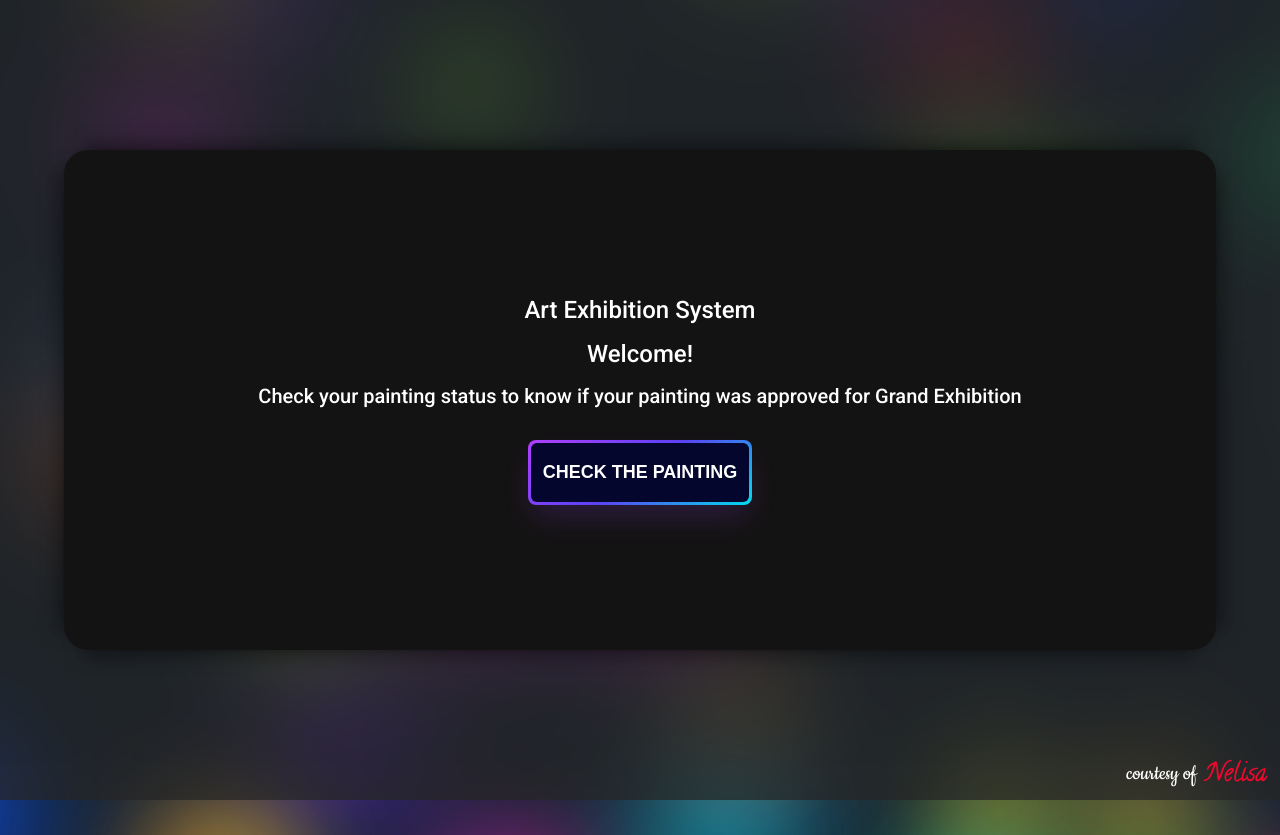
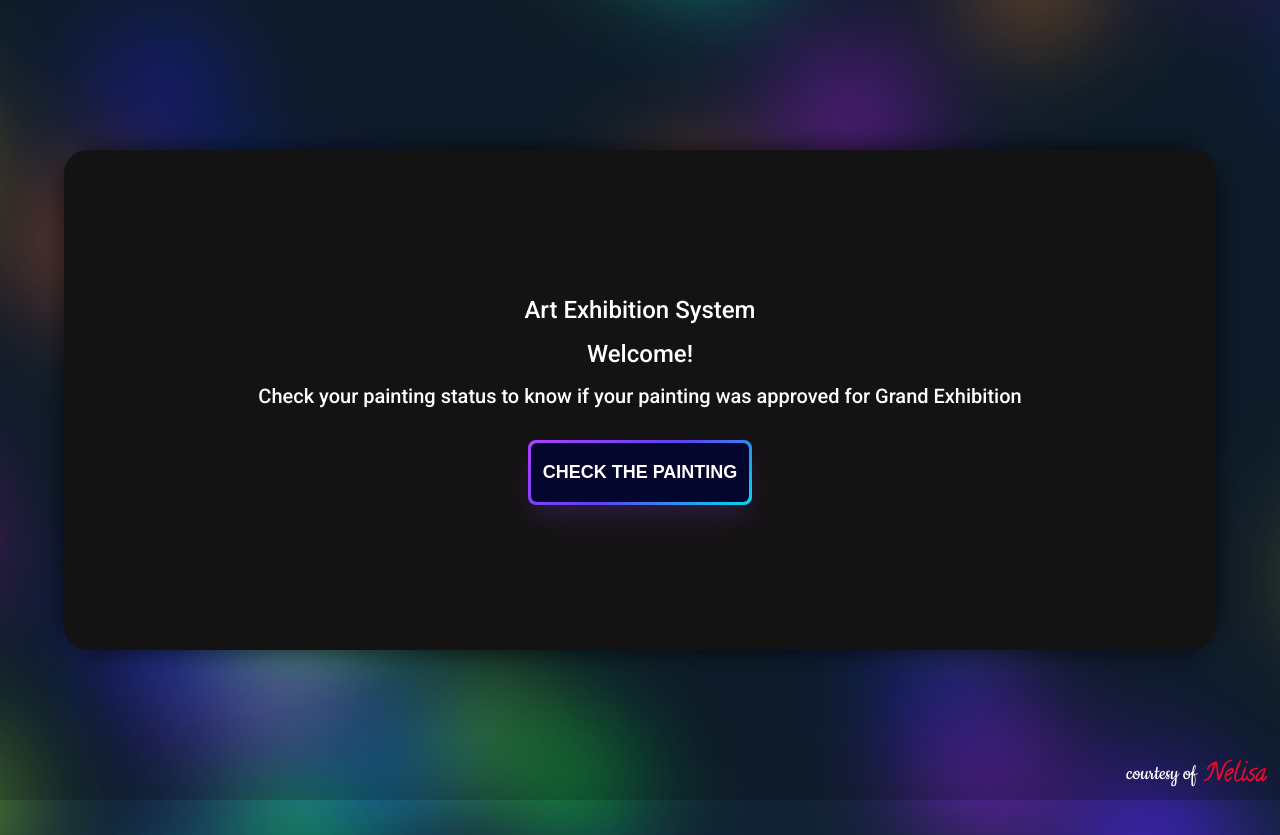
Before and after one commit to NeoHelisa/art-expo-checker, a React (Vite) app: page / in a window 1280 px wide. Built offline with nearby package versions, Linux system fonts and the light colour scheme; a web font is replaced by a local one.

Commit message:
Adjusted main page style.

```diff
--- a/src/index.scss
+++ b/src/index.scss
@@ -80,7 +80,7 @@
   position: absolute;
   width: 100%;
   height: 100%;
-  background-color: #252525ba;
+  background-color: #00000033;
   z-index: 1;
 }
 
```
